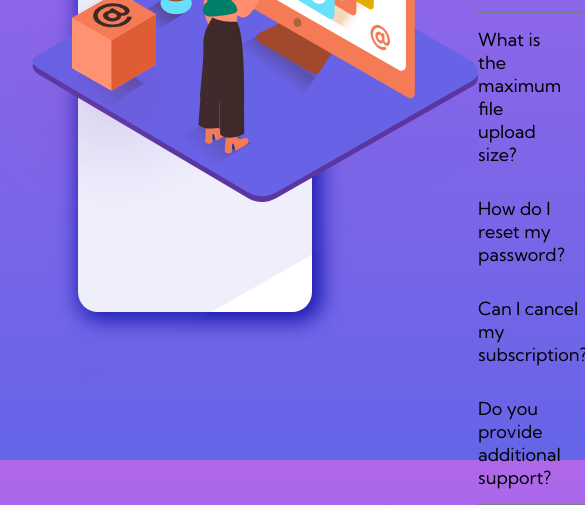
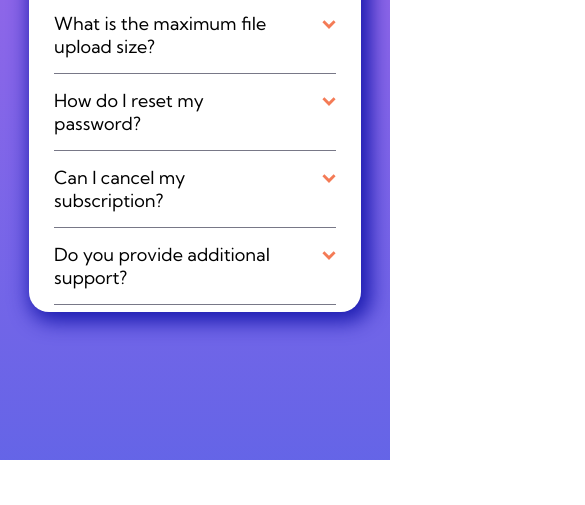
Before and after one commit to diegopagini/FAQ-Frontend-Mentor_JS, a plain HTML site: page index.html in a window 390 px wide. Shown: the part 384-889 px from the top of the page, 585 px wide, since content can reach past the window. After the commit the page ends 844 px from the top, so only its background shows below. Drawn offline with Linux system fonts and the light colour scheme.

Commit message:
listo para el js

```diff
--- a/index.js
+++ b/index.js
@@ -4,7 +4,6 @@ for (let i = 0; i <= arrows.length; i++) {
     console.log("Me estan haciendo click")
   })
 }
-
 
 let answer1 = document.getElementById('answer-1');
 let arrow1 = document.getElementById('arrow-1"');
--- a/style.css
+++ b/style.css
@@ -95,4 +95,57 @@
 
 .question-arrow h2:hover {
   font-weight: 700;
+  color: orange;
 }
+
+@media screen and (max-width: 450px) {
+  .main-container {
+    width: 85%;
+    display: flex;
+    flex-direction: column;
+    justify-content: center;
+    align-items: center;
+  }
+
+  .img-container {
+    width: 100%;
+    height: 100vh;
+    background: none;
+    justify-content: center;
+    align-items: center;
+    background: url(/images/bg-pattern-mobile.svg);
+    background-repeat: no-repeat;
+    background-size: 75%;
+    background-position-x: 40px;
+    background-position-y: 0px;
+    margin-bottom: -350px;
+  }
+
+  .img-container img {
+    width: 80%;
+    margin: 0 auto;
+    position: relative;
+    top: -120px;
+    left: 20px;
+  }
+
+  .faq-container {
+    justify-content: center;
+    align-items: center;
+    height: 100vh;
+  }
+
+  .faq {
+    margin: 0;
+    margin-bottom: 10px;
+  }
+
+  .questions-container {
+    width: 85%;
+  }
+
+  .question-arrow {
+    width: 100%;
+    margin: 0;
+  }
+}
```
